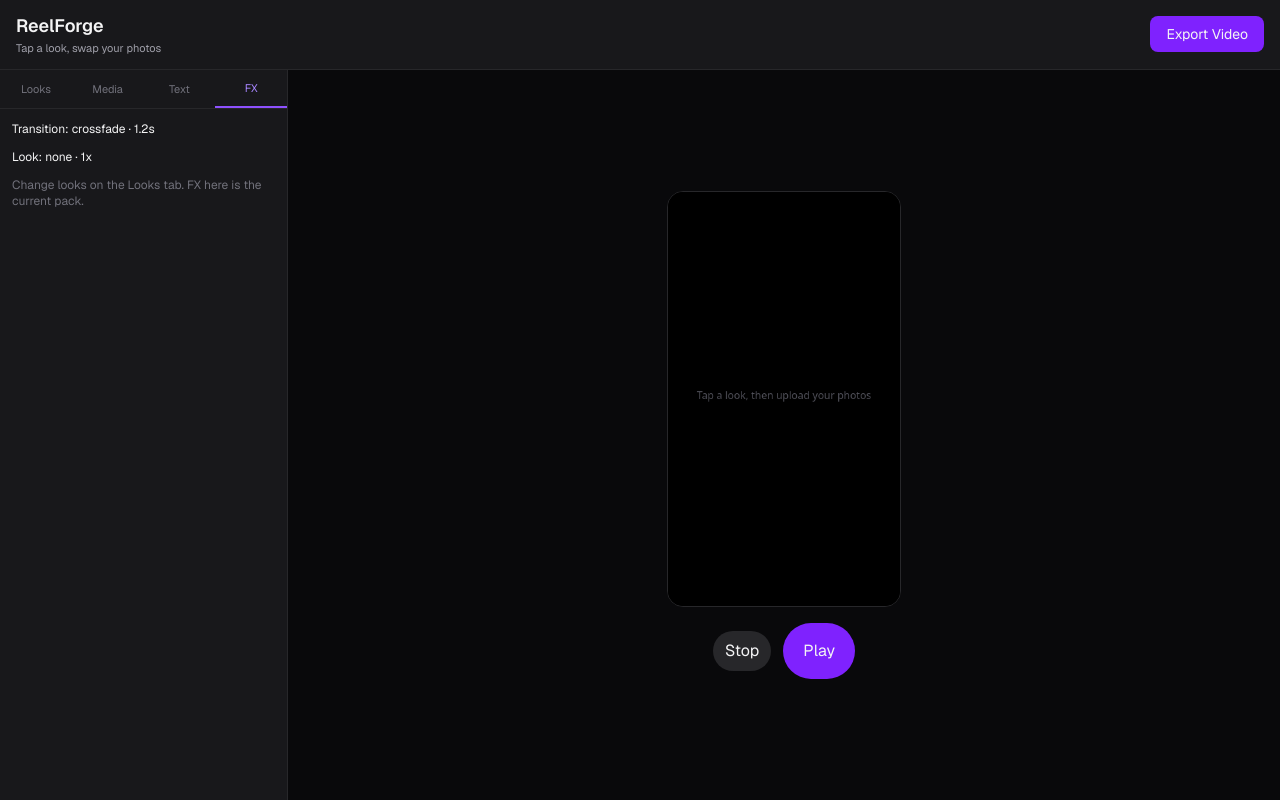
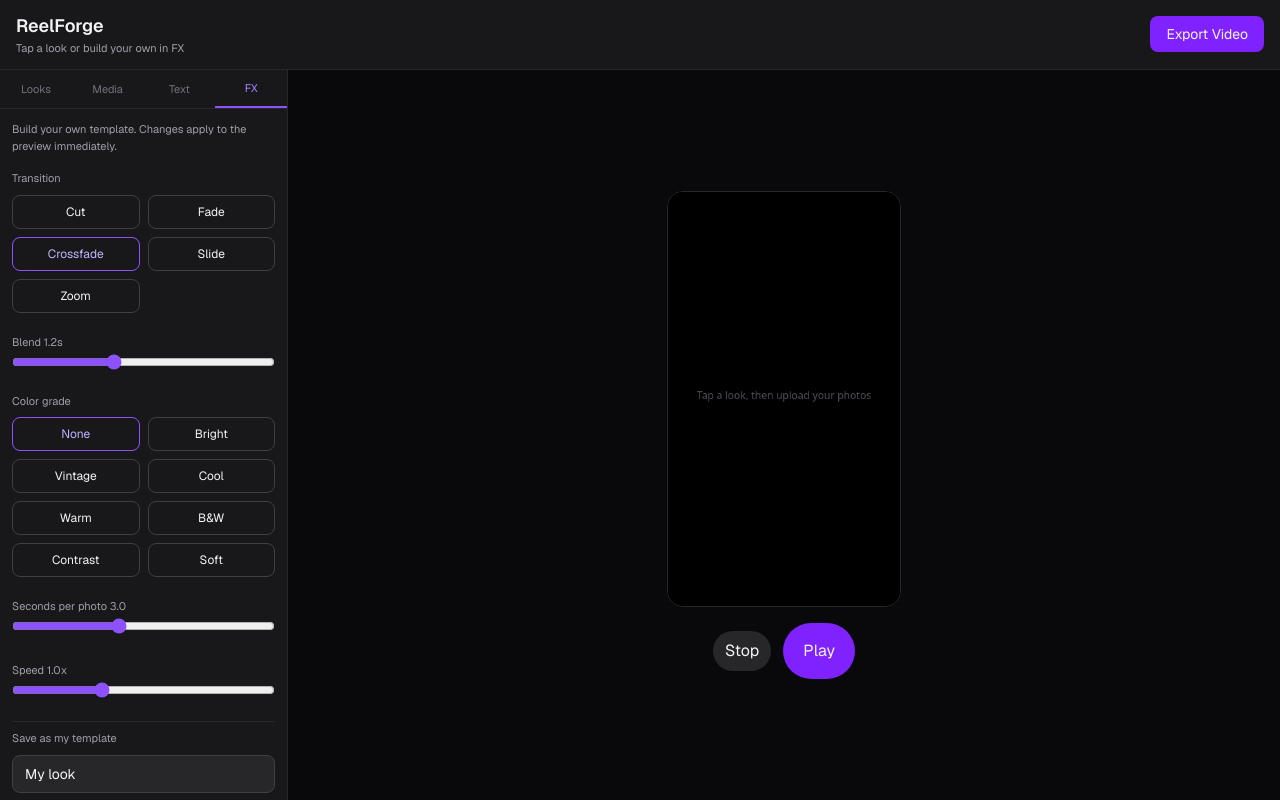
Before and after one commit to mfossa62-netizen/reelforge, a Next.js app: page / in a window 1280 px wide. Both pictures are taken after a click on the button "FX". Built offline with nearby package versions, Linux system fonts and the light colour scheme.

Commit message:
Add FX builder so users can create and save their own looks

```diff
--- a/src/app/page.tsx
+++ b/src/app/page.tsx
@@ -23,6 +23,24 @@
   return t < 0.5 ? 4 * t * t * t : 1 - Math.pow(-2 * t + 2, 3) / 2;
 }
 
+const TRANSITIONS: { id: TransitionType; label: string }[] = [
+  { id: "none", label: "Cut" },
+  { id: "fade", label: "Fade" },
+  { id: "crossfade", label: "Crossfade" },
+  { id: "slide", label: "Slide" },
+  { id: "zoom", label: "Zoom" },
+];
+const EFFECTS: { id: EffectType; label: string }[] = [
+  { id: "none", label: "None" },
+  { id: "bright", label: "Bright" },
+  { id: "vintage", label: "Vintage" },
+  { id: "cool", label: "Cool" },
+  { id: "warm", label: "Warm" },
+  { id: "grayscale", label: "B&W" },
+  { id: "contrast", label: "Contrast" },
+  { id: "soft", label: "Soft" },
+];
+
 const DEFAULT_PROJECT: Project = {
   media: [], texts: [], backgroundColor: "#000000",
   secondsPerSlide: 3, transition: "crossfade", effect: "none",
@@ -39,6 +57,8 @@
   const [isPlaying, setIsPlaying] = useState(false);
   const [currentSlideIndex, setCurrentSlideIndex] = useState(0);
   const [playheadTime, setPlayheadTime] = useState(0);
+  const [customLooks, setCustomLooks] = useState<ThemeTemplate[]>([]);
+  const [lookName, setLookName] = useState("My look");
 
   const canvasRef = useRef<HTMLCanvasElement>(null);
   const fileInputRef = useRef<HTMLInputElement>(null);
@@ -50,6 +70,12 @@
   const projectRef = useRef(project);
   const lastUiRef = useRef(0);
 
+  useEffect(() => {
+    try {
+      const raw = localStorage.getItem("reelforge-custom-looks");
+      if (raw) setCustomLooks(JSON.parse(raw));
+    } catch {}
+  }, []);
   useEffect(() => { projectRef.current = project; }, [project]);
   useEffect(() => { isPlayingRef.current = isPlaying; }, [isPlaying]);
   useEffect(() => { indexRef.current = currentSlideIndex; }, [currentSlideIndex]);
@@ -278,7 +304,7 @@
       <header className="flex items-center justify-between px-4 py-3 border-b border-zinc-800 bg-zinc-900 shrink-0">
         <div>
           <h1 className="font-semibold text-lg">ReelForge</h1>
-          <p className="text-[11px] text-zinc-400">Tap a look, swap your photos</p>
+          <p className="text-[11px] text-zinc-400">Tap a look or build your own in FX</p>
         </div>
         <button onClick={handleExportVideo} disabled={exportingVideo || project.media.length === 0} className="px-4 py-2 rounded-lg bg-violet-600 text-sm">
           {exportingVideo ? exportProgress || "Exporting…" : "Export Video"}
@@ -296,11 +322,20 @@
           <div className="flex-1 overflow-y-auto p-3">
             {activeTab === "themes" && (
               <div className="space-y-3">
-                <p className="text-[11px] text-zinc-400">Each look includes text, filter, transition and speed. Upload photos after you pick one.</p>
-                <div className="flex gap-2">
-                  <input value={aiPrompt} onChange={(e) => setAiPrompt(e.target.value)} placeholder="custom hook" className="flex-1 bg-zinc-800 border border-zinc-700 rounded-lg px-2 py-2 text-sm" />
-                  <button onClick={() => { if (!aiPrompt.trim()) return; applyTheme({ ...THEMES[0], name: "AI Custom", texts: [{ text: aiPrompt.slice(0, 40), x: 50, y: 48, fontSize: 30, color: "#ffffff", fontWeight: "bold" }] }); setAiPrompt(""); }} className="px-3 rounded-lg bg-violet-600 text-sm">Go</button>
-                </div>
+                <p className="text-[11px] text-zinc-400">Preset looks or your saved templates. Then swap in your photos.</p>
+                {customLooks.length > 0 && (
+                  <div>
+                    <p className="text-[11px] text-zinc-400 mb-2">My templates</p>
+                    <div className="grid grid-cols-2 gap-2 mb-3">
+                      {customLooks.map((theme) => (
+                        <button key={theme.id} onClick={() => applyTheme(theme)} className={`text-left p-3 rounded-xl border ${project.themeName === theme.name ? "border-violet-500 bg-violet-500/10" : "border-zinc-700"}`}>
+                          <div className="text-sm font-medium">{theme.name}</div>
+                          <div className="text-[9px] text-violet-300/80">{theme.transition} · {theme.effect}</div>
+                        </button>
+                      ))}
+                    </div>
+                  </div>
+                )}
                 <div className="grid grid-cols-2 gap-2">
                   {THEMES.map((theme) => (
                     <button key={theme.id} onClick={() => applyTheme(theme)} className={`text-left p-3 rounded-xl border ${project.themeName === theme.name ? "border-violet-500 bg-violet-500/10" : "border-zinc-700"}`}>
@@ -337,10 +372,59 @@
               </div>
             )}
             {activeTab === "effects" && (
-              <div className="space-y-3 text-xs">
-                <p>Transition: {project.transition} · {project.transitionDuration}s</p>
-                <p>Look: {project.effect} · {project.playbackSpeed}x</p>
-                <p className="text-zinc-500">Change looks on the Looks tab. FX here is the current pack.</p>
+              <div className="space-y-4">
+                <p className="text-[11px] text-zinc-400">Build your own template. Changes apply to the preview immediately.</p>
+                <div>
+                  <p className="text-[11px] text-zinc-400 mb-2">Transition</p>
+                  <div className="grid grid-cols-2 gap-2">
+                    {TRANSITIONS.map((tr) => (
+                      <button key={tr.id} onClick={() => setProject((p) => ({ ...p, transition: tr.id, themeName: "Custom" }))} className={`py-2 rounded-lg text-xs border ${project.transition === tr.id ? "border-violet-500 text-violet-300" : "border-zinc-700"}`}>{tr.label}</button>
+                    ))}
+                  </div>
+                </div>
+                <div>
+                  <label className="text-[11px] text-zinc-400">Blend {project.transitionDuration.toFixed(1)}s</label>
+                  <input type="range" min={0.4} max={2.5} step={0.1} value={project.transitionDuration} onChange={(e) => setProject((p) => ({ ...p, transitionDuration: Number(e.target.value) }))} className="w-full accent-violet-500" />
+                </div>
+                <div>
+                  <p className="text-[11px] text-zinc-400 mb-2">Color grade</p>
+                  <div className="grid grid-cols-2 gap-2">
+                    {EFFECTS.map((fx) => (
+                      <button key={fx.id} onClick={() => setProject((p) => ({ ...p, effect: fx.id, themeName: "Custom" }))} className={`py-2 rounded-lg text-xs border ${project.effect === fx.id ? "border-violet-500 text-violet-300" : "border-zinc-700"}`}>{fx.label}</button>
+                    ))}
+                  </div>
+                </div>
+                <div>
+                  <label className="text-[11px] text-zinc-400">Seconds per photo {project.secondsPerSlide.toFixed(1)}</label>
+                  <input type="range" min={1} max={6} step={0.5} value={project.secondsPerSlide} onChange={(e) => setProject((p) => ({ ...p, secondsPerSlide: Number(e.target.value) }))} className="w-full accent-violet-500" />
+                </div>
+                <div>
+                  <label className="text-[11px] text-zinc-400">Speed {project.playbackSpeed.toFixed(1)}x</label>
+                  <input type="range" min={0.5} max={2} step={0.1} value={project.playbackSpeed} onChange={(e) => setProject((p) => ({ ...p, playbackSpeed: Number(e.target.value) }))} className="w-full accent-violet-500" />
+                </div>
+                <div className="pt-2 border-t border-zinc-800 space-y-2">
+                  <p className="text-[11px] text-zinc-400">Save as my template</p>
+                  <input value={lookName} onChange={(e) => setLookName(e.target.value)} className="w-full bg-zinc-800 border border-zinc-700 rounded-lg px-3 py-2 text-sm" />
+                  <button onClick={() => {
+                    const look: ThemeTemplate = {
+                      id: `mine-${Date.now()}`,
+                      name: lookName.trim() || "My look",
+                      emoji: "*",
+                      description: "Custom",
+                      backgroundColor: project.backgroundColor,
+                      texts: project.texts.map(({ id: _id, ...rest }) => rest),
+                      transition: project.transition,
+                      effect: project.effect,
+                      transitionDuration: project.transitionDuration,
+                      secondsPerSlide: project.secondsPerSlide,
+                      playbackSpeed: project.playbackSpeed,
+                    };
+                    const next = [look, ...customLooks].slice(0, 20);
+                    setCustomLooks(next);
+                    localStorage.setItem("reelforge-custom-looks", JSON.stringify(next));
+                    setProject((p) => ({ ...p, themeName: look.name }));
+                  }} className="w-full py-2 rounded-lg bg-violet-600 text-sm">Save look</button>
+                </div>
               </div>
             )}
           </div>
```
